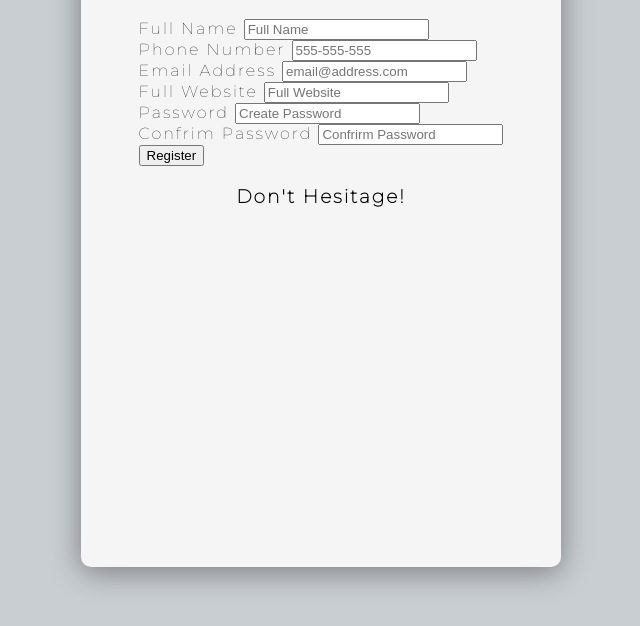
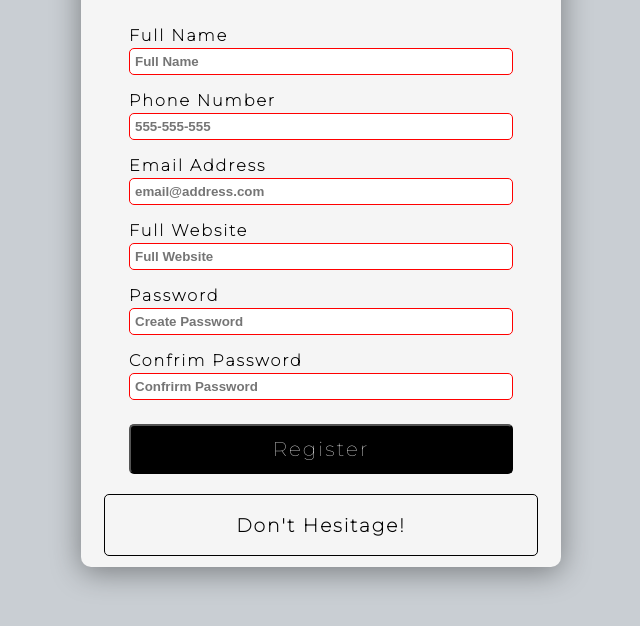
Before and after one commit to ShashiSahani/from-validation, a plain HTML site: page index.html in a window 1280 px wide. Shown: the part 148-774 px from the top of the page, without its empty margins (319-959 px from the left). Drawn offline with Linux system fonts and the light colour scheme.

Commit message:
style is done

```diff
--- a/index.html
+++ b/index.html
@@ -14,28 +14,28 @@
         <!-- Full Name  -->
         <div class="form-group">
           <label for="name"> Full Name</label>
-          <input type="text" id="name" placeholder="Full Name" />
+          <input type="text" id="name" placeholder="Full Name" required />
         </div>
         <!-- Phone Number  -->
         <div class="form-group">
           <label for="phone"> Phone Number</label>
-          <input type="tel" id="phone" placeholder="555-555-555" />
+          <input type="tel" id="phone" placeholder="555-555-555" required/>
         </div>
         <!-- Email Address  -->
         <div class="form-group">
           <label for="email"> Email Address</label>
-          <input type="email" id="email" placeholder="email@address.com" />
+          <input type="email" id="email" placeholder="email@address.com" required />
         </div>
         <!-- website Url  -->
         <div class="form-group">
           <label for="website"> Full Website</label>
-          <input type="url" id="website" placeholder="Full Website" />
+          <input type="url" id="website" placeholder="Full Website" required />
         </div>
         <!-- password  -->
 
         <div class="form-group">
           <label for="password1"> Password</label>
-          <input type="password" id="password1" placeholder="Create Password" />
+          <input type="password" id="password1" placeholder="Create Password" required />
         </div>
         <!--confrirm  password  -->
 
@@ -45,6 +45,7 @@
             type="password"
             id="password2"
             placeholder="Confrirm Password"
+            required
           />
         </div>
         <button type="submit">Register</button>
--- a/style.css
+++ b/style.css
@@ -1,22 +1,80 @@
-@import url('https://fonts.googleapis.com/css2?family=Montserrat:wght@100&display=swap');
+@import url("https://fonts.googleapis.com/css2?family=Montserrat:wght@100&display=swap");
 
-body{
+body {
   margin: 0;
   min-height: 100vh;
   align-items: center;
   justify-content: center;
   display: flex;
   letter-spacing: 2px;
-    font-family: 'Montserrat',sans-serif;
+  font-family: "Montserrat", sans-serif;
   background-color: #c9ced3;
 }
-.container{
+.container {
   display: flex;
   flex-direction: column;
   width: 480px;
   height: 630px;
   align-items: center;
   border-radius: 10px;
-    box-shadow: 0 5px 30px rgba(0,0,0,0.4);
+  box-shadow: 0 5px 30px rgba(0, 0, 0, 0.4);
   background-color: whitesmoke;
 }
+/* Form  */
+.form-group {
+  height: 65px;
+  display: flex;
+  flex-direction: column;
+}
+label {
+  position: relative;
+  bottom: 3px;
+}
+form {
+  width: 80%;
+  outline: none;
+  font-weight: bold;
+  /* background-color: red; */
+  padding: 10px;
+}
+input {
+  font-weight: bold;
+  padding: 5px;
+  border: 1px solid black;
+  box-sizing: border-box;
+  border-radius: 5px;
+  outline: none;
+}
+input:valid{
+    border: 1px solid green;
+}
+input:invalid{
+    border:1px solid  red;
+}
+button{
+    width: 100%;
+    cursor: pointer;
+    color: white;
+    background-color: black;
+    font-size: 20px;
+    letter-spacing: 2px;
+    margin-top: 5px;
+    font-family: 'Montserrat', sans-serif;
+    height: 50px;
+    border-radius: 5px;
+}
+button:hover{
+    filter: brightness(200%);
+    background-color: rgb(28, 27, 27);
+}
+button:focus{
+    outline: none;
+}
+.message-conatiner{
+    border: 1px solid black;
+    width: 90%;
+    display:flex;
+    margin-top: 10px;
+    justify-content: center;
+    border-radius: 5px;
+}
```
Lines whose indentation alone changed are shown as unchanged.
